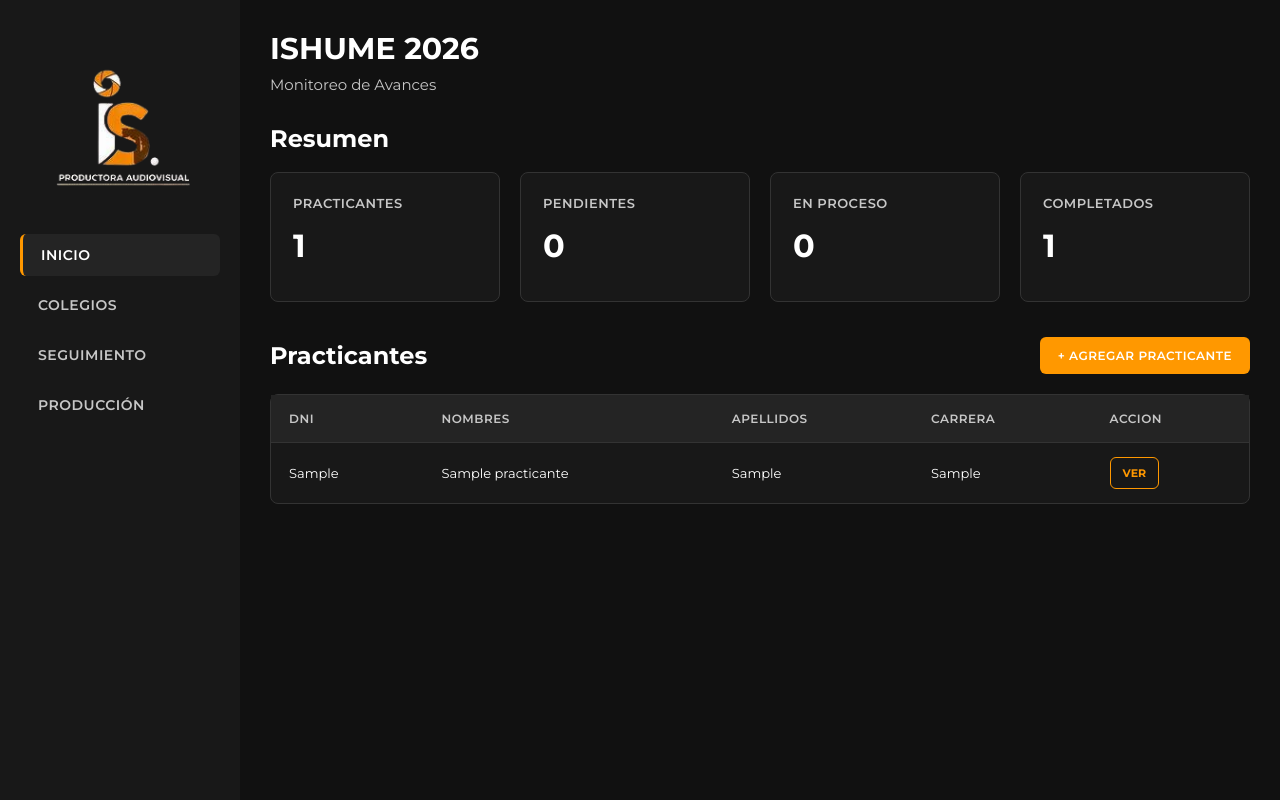
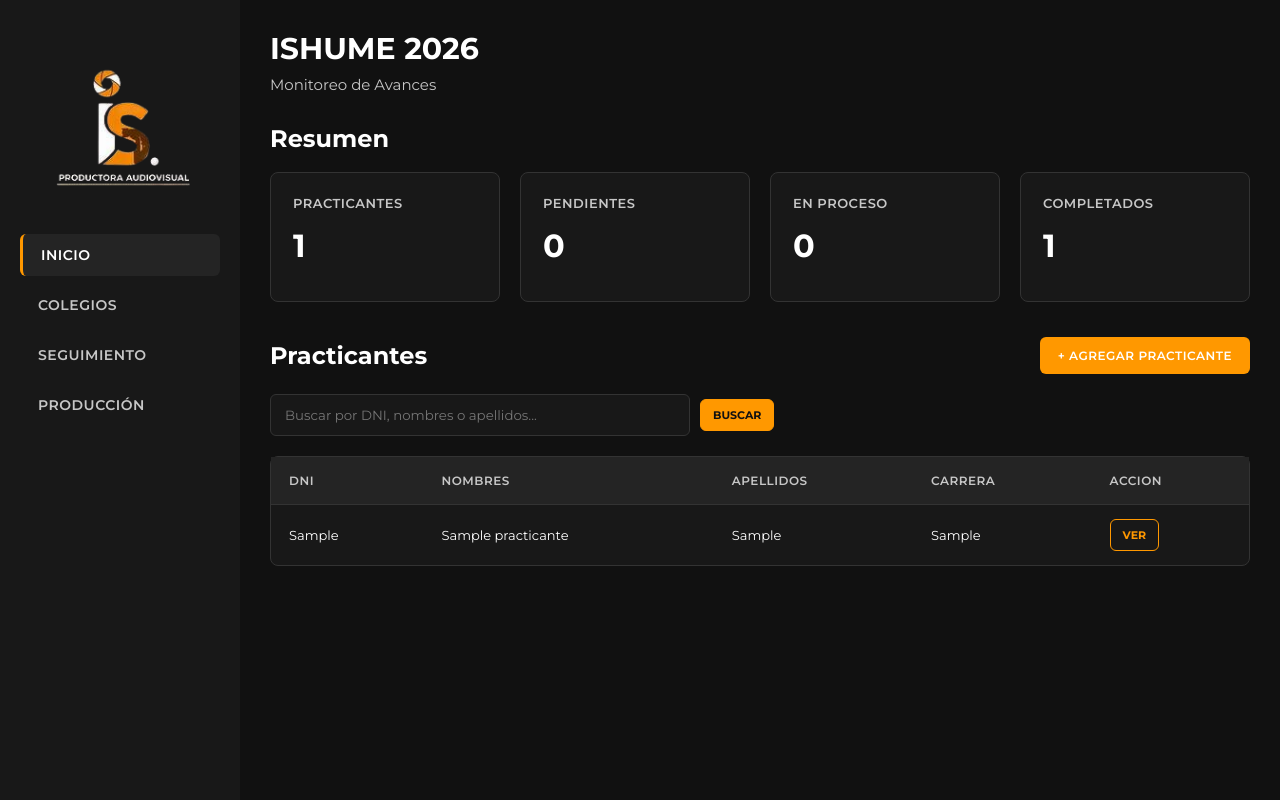
Before and after one commit to soteloreyesanairma-hash/monitoreo_ishume2026, a PHP site: page / in a window 1280 px wide. Run offline with PHP 8.4, Linux system fonts and the light colour scheme; tables that the repository leaves empty or names only in its code hold one stand-in row (values such as "Sample post").

Commit message:
buscador

```diff
--- a/app/controllers/dashboardcontroller.php
+++ b/app/controllers/dashboardcontroller.php
@@ -5,9 +5,17 @@ class DashboardController
     {
         require_once "config/conexion.php";
 
-        // Lista de practicantes
+        // Texto escrito en el buscador
+        $textoBuscado = trim($_GET["buscar"] ?? "");
+        $buscar = $conexion->real_escape_string($textoBuscado);
+
+        // Lista de practicantes (filtrada por el buscador)
         $sql = "SELECT id, DNI, nombres, apellidos, telefono, carrera
                 FROM practicantes
+                WHERE DNI LIKE '%$buscar%'
+                   OR nombres LIKE '%$buscar%'
+                   OR apellidos LIKE '%$buscar%'
+                   OR CONCAT(nombres, ' ', apellidos) LIKE '%$buscar%'
                 ORDER BY id ASC";
 
         $resultado = $conexion->query($sql);
--- a/app/views/dashboard.php
+++ b/app/views/dashboard.php
@@ -1,5 +1,6 @@
 <!DOCTYPE html>
 <html lang="es">
+
 <head>
     <meta charset="UTF-8">
     <meta name="viewport" content="width=device-width, initial-scale=1.0">
@@ -12,6 +13,7 @@
     <link rel="stylesheet" href="/monitoreo_ishume_2026/public/css/tablas.css">
     <link rel="stylesheet" href="/monitoreo_ishume_2026/public/css/sistema.css">
 </head>
+
 <body>
     <div class="contenedor">
         <?php
@@ -59,6 +61,14 @@
                     <a href="/monitoreo_ishume_2026/app/views/agregar_practicante.php"
                         class="btn-agregar">+ AGREGAR PRACTICANTE</a>
                 </div>
+                <form action="/monitoreo_ishume_2026/" method="GET" class="buscador">
+                    <input type="text" name="buscar" placeholder="Buscar por DNI, nombres o apellidos..."
+                        value="<?php echo htmlspecialchars($textoBuscado); ?>">
+                    <button type="submit" class="btn-accion">BUSCAR</button>
+                    <?php if ($textoBuscado != ""): ?>
+                        <a href="/monitoreo_ishume_2026/" class="btn-accion btn-accion-claro">LIMPIAR</a>
+                    <?php endif; ?>
+                </form>
                 <div class="tabla-contenedor">
                     <table class="tabla-datos">
                         <thead>
@@ -71,6 +81,11 @@
                             </tr>
                         </thead>
                         <tbody>
+                            <?php if (count($practicantes) == 0): ?>
+                                <tr>
+                                    <td colspan="5">No se encontraron practicantes.</td>
+                                </tr>
+                            <?php endif; ?>
                             <?php foreach ($practicantes as $practicante): ?>
                                 <tr>
                                     <td><?php echo $practicante["DNI"]; ?></td>
@@ -89,4 +104,5 @@
         </main>
     </div>
 </body>
+
 </html>
--- a/public/css/sistema.css
+++ b/public/css/sistema.css
@@ -186,3 +186,26 @@
     letter-spacing: 1px;
     margin-bottom: 15px;
 }
+
+/* Buscador */
+.buscador {
+    display: flex;
+    gap: 10px;
+    align-items: center;
+    margin-bottom: 10px;
+}
+
+.buscador input {
+    flex: 1;
+    max-width: 420px;
+    padding: 12px 14px;
+    background-color: var(--negro-secundario);
+    color: var(--blanco);
+    border: 1px solid var(--gris-borde);
+    border-radius: 6px;
+    outline: none;
+}
+
+.buscador input:focus {
+    border-color: var(--naranja);
+}
```
